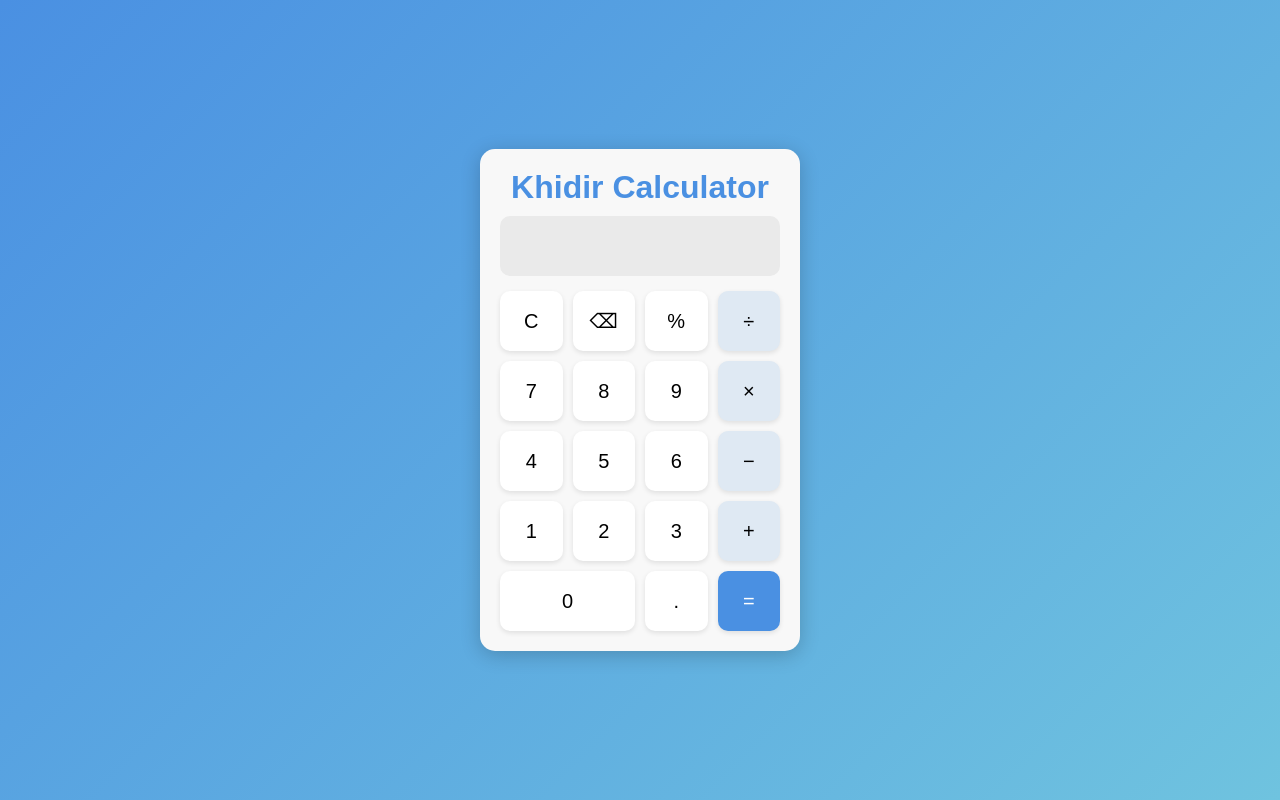
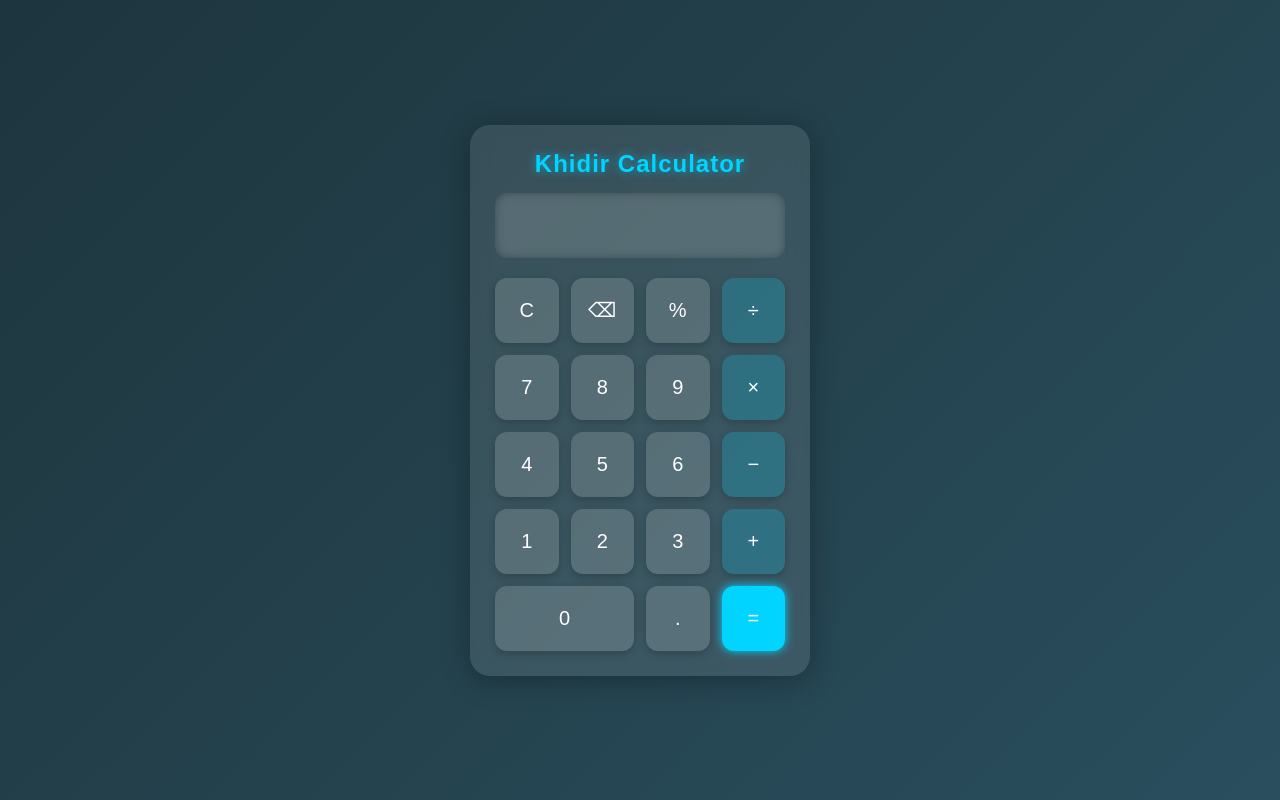
Before and after one commit to eaglespy18/CodeAlpha_Calculator, a plain HTML site: page index.html in a window 1280 px wide. Drawn offline with Linux system fonts and the light colour scheme.

Commit message:
✨ Features added:

```diff
--- a/style.css
+++ b/style.css
@@ -1,3 +1,4 @@
+/* ===== RESET & BASE ===== */
 * {
   margin: 0;
   padding: 0;
@@ -10,74 +11,114 @@ body {
   justify-content: center;
   align-items: center;
   height: 100vh;
-  background: linear-gradient(135deg, #4a90e2, #6fc3df);
+  background: linear-gradient(135deg, #0f2027, #203a43, #2c5364);
+  background-size: 200% 200%;
+  animation: gradientShift 10s ease infinite;
 }
 
+/* ===== CALCULATOR BOX ===== */
 .calculator {
-  background: #f8f8f8;
-  border-radius: 15px;
-  box-shadow: 0 4px 20px rgba(0, 0, 0, 0.2);
-  padding: 20px;
-  width: 320px;
+  background: rgba(255, 255, 255, 0.1);
+  border-radius: 20px;
+  backdrop-filter: blur(10px);
+  box-shadow: 0 4px 30px rgba(0, 0, 0, 0.3);
+  padding: 25px;
+  width: 340px;
+  transition: transform 0.3s ease;
 }
 
+.calculator:hover {
+  transform: scale(1.02);
+}
+
+/* ===== TITLE ===== */
 .title {
   text-align: center;
-  color: #4a90e2;
-  margin-bottom: 10px;
+  color: #00d4ff;
+  margin-bottom: 15px;
+  font-size: 1.5rem;
+  letter-spacing: 1px;
+  text-shadow: 0 0 10px rgba(0, 212, 255, 0.6);
 }
 
+/* ===== DISPLAY ===== */
 .display input {
   width: 100%;
-  height: 60px;
-  font-size: 24px;
+  height: 65px;
+  font-size: 26px;
   text-align: right;
-  padding: 10px;
+  padding: 10px 15px;
   border: none;
-  border-radius: 10px;
-  background: #eaeaea;
-  margin-bottom: 15px;
+  border-radius: 12px;
+  background: rgba(255, 255, 255, 0.15);
+  color: #fff;
+  box-shadow: inset 0 0 10px rgba(0, 0, 0, 0.3);
+  margin-bottom: 20px;
 }
 
+/* ===== BUTTONS GRID ===== */
 .buttons {
   display: grid;
   grid-template-columns: repeat(4, 1fr);
-  gap: 10px;
+  gap: 12px;
 }
 
+/* ===== BUTTON STYLE ===== */
 .btn {
-  height: 60px;
+  height: 65px;
   font-size: 20px;
   border: none;
-  border-radius: 10px;
-  background: #fff;
-  box-shadow: 0 2px 5px rgba(0, 0, 0, 0.1);
+  border-radius: 12px;
+  background: rgba(255, 255, 255, 0.15);
+  color: #fff;
+  box-shadow: 0 3px 8px rgba(0, 0, 0, 0.2);
   cursor: pointer;
   transition: all 0.2s ease;
 }
 
 .btn:hover {
-  background: #4a90e2;
-  color: white;
-  transform: scale(1.05);
+  background: #00d4ff;
+  color: #fff;
+  transform: translateY(-3px);
+  box-shadow: 0 0 15px #00d4ff;
 }
 
 .operator {
-  background: #dfe9f3;
+  background: rgba(0, 212, 255, 0.2);
 }
 
 .equal {
   grid-column: span 1;
-  background: #4a90e2;
-  color: white;
+  background: #00d4ff;
+  color: #fff;
+  box-shadow: 0 0 10px #00d4ff;
+}
+
+.equal:hover {
+  background: #00bcd4;
+  box-shadow: 0 0 20px #00bcd4;
 }
 
 .zero {
   grid-column: span 2;
 }
 
+/* ===== RESPONSIVE ===== */
 @media (max-width: 400px) {
   .calculator {
     width: 90%;
   }
 }
+
+/* ===== BACKGROUND ANIMATION ===== */
+@keyframes gradientShift {
+  0% {
+    background-position: 0% 50%;
+  }
+  50% {
+    background-position: 100% 50%;
+  }
+  100% {
+    background-position: 0% 50%;
+  }
+}
```
Also changed, not shown: 1 other file.
